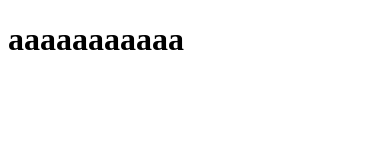
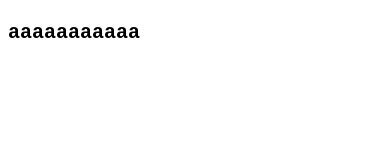
Before and after one commit to Balor20102/htlm, a plain HTML site: page section 6/vaard1.html in a window 390 px wide. Drawn offline with Linux system fonts and the light colour scheme.

Commit message:
update
het werkt nu

```diff
--- a/section 6/vaard1.html
+++ b/section 6/vaard1.html
@@ -1,7 +1,9 @@
 <!DOCTYPE html>
 <html>
 
-    <link scr="stylesheet" href="vopdracht1.css">
+    <meta name="viewport" content="width=device-width, initial-scale=1.0">
+
+    <link rel="stylesheet" type="text/css" href="vopdracht1.css">
 
     <head>
 
@@ -10,7 +12,9 @@
 
     <body>
         <h1>
+            <div class="sub">
             aaaaaaaaaaa
+         </div>
         </h1>
     </body>
 
--- a/section 6/vopdracht1.css
+++ b/section 6/vopdracht1.css
@@ -1,2 +1,10 @@
+@media only screen and (max-width: 480px){
+    .sub{font-size: 50px; }
+}
 
- .h1{ color: blue; }
+@media only screen and (max-width: 480px){
+    .sub{
+        font-size: 20px;
+        font-family: 'Courier New', Courier, monospace;
+    }
+}
```
